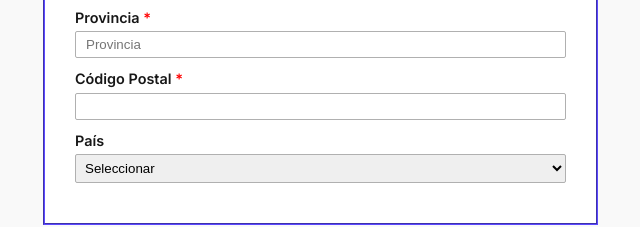
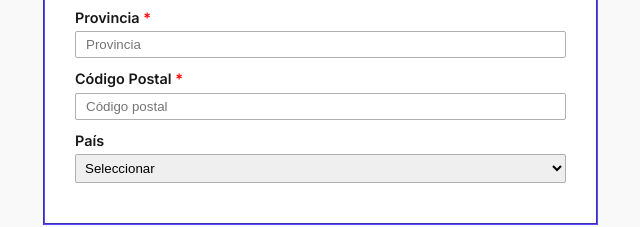
Before and after one commit to DiegoMatasHiguera/DIW-Tema8-Petinder, a plain HTML site: page join.html in a window 1280 px wide. Shown: the part 908-1135 px from the top of the page, 42-682 px from the left. Drawn offline with Linux system fonts and the light colour scheme.

Commit message:
Faltaba el placeholder del código postal

```diff
--- a/join.html
+++ b/join.html
@@ -49,7 +49,7 @@
                         <label for="provincia">Provincia <span class="marcado inline">*</span></label>
                         <input type="text" name="provincia" id="provincia" placeholder="Provincia" required>
                         <label for="cp">Código Postal <span class="marcado inline">*</span></label>
-                        <input type="text" name="cp" id="cp" maxlength="5" pattern="^[0-9]{5}$" title="Formato: NNNNN (donde N = dígito del 0 al 9)" required>
+                        <input type="text" name="cp" id="cp" placeholder="Código postal" maxlength="5" pattern="^[0-9]{5}$" title="Formato: NNNNN (donde N = dígito del 0 al 9)" required>
                         <label for="pais">País</label>
                         <select name="pais" id="pais">
                             <option selected disabled>Seleccionar</option>
```
